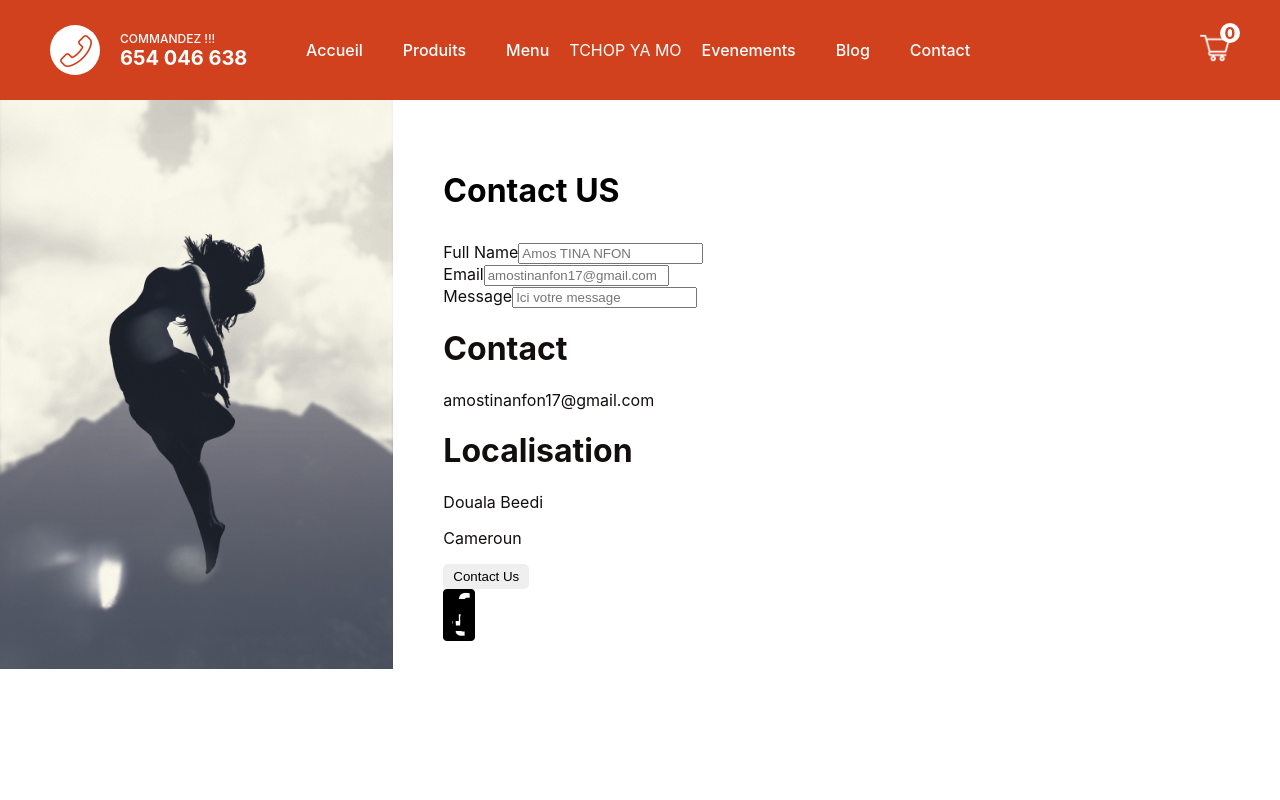
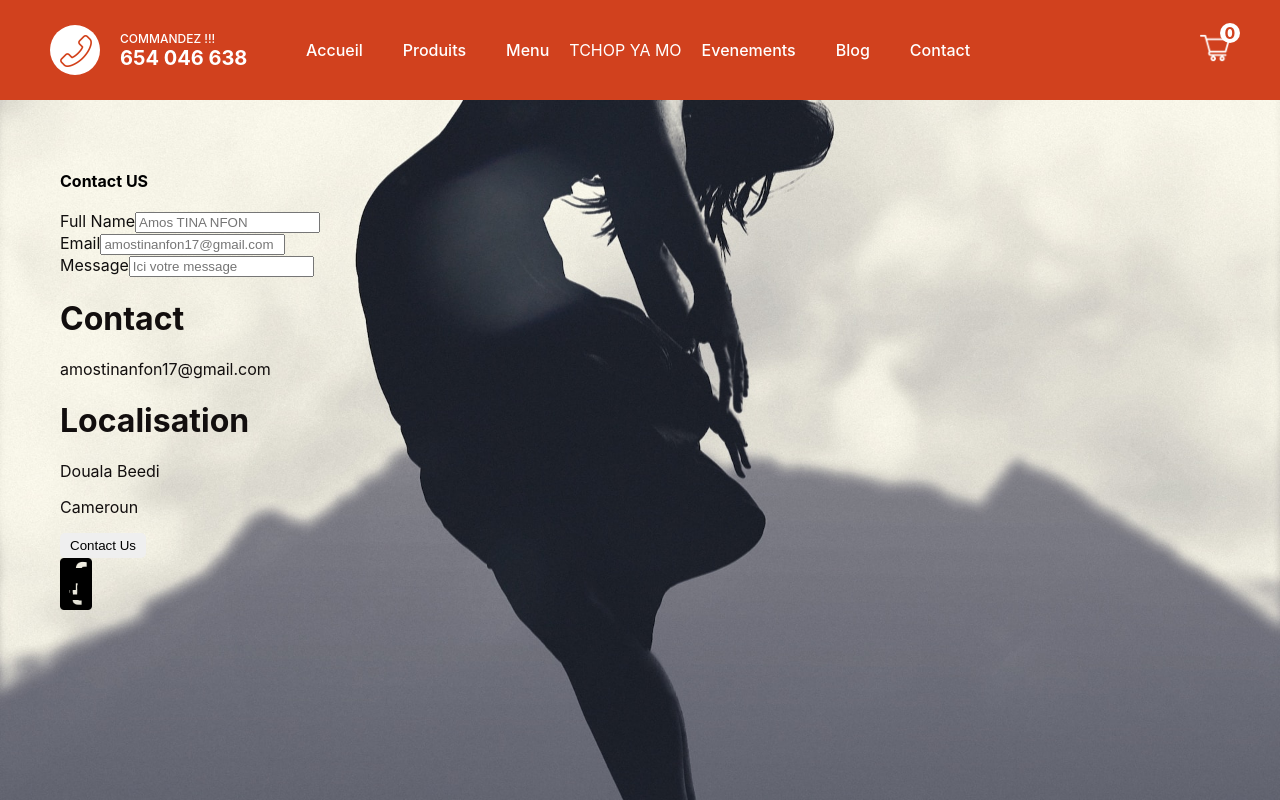
Before and after one commit to amostinanfon/restaurant, a Next.js app: page /contact in a window 1280 px wide. Shown: the top 800 px of the page. Built offline with nearby package versions, Linux system fonts and the light colour scheme.

Commit message:
adding height to image 7

```diff
--- a/pages/contact.jsx
+++ b/pages/contact.jsx
@@ -19,7 +19,7 @@ const Contact = () => {
     return (<>
         <div className={styles.container}>
             <div className={styles.wrapper}>
-                <div className={styles.item}>
+                <div className={styles.itemImg}>
                     <Image src="/img/contact.jpg" objectFit="cover" layout="fill" alt="" />
                 </div>
                     <div className={styles.item}>
--- a/styles/Contact.module.css
+++ b/styles/Contact.module.css
@@ -6,8 +6,12 @@
 
 .wrapper {
     display: flex;
+    margin-top: 10px
 }
 
+.itemImg{
+    margin:0 0 10px 10px ;
+}
 
 .item {
     flex: 1;
@@ -65,3 +69,7 @@
 .text {
     margin-bottom: 10px;
 }
+
+.text h1 {
+    font-size: medium;
+}
```
